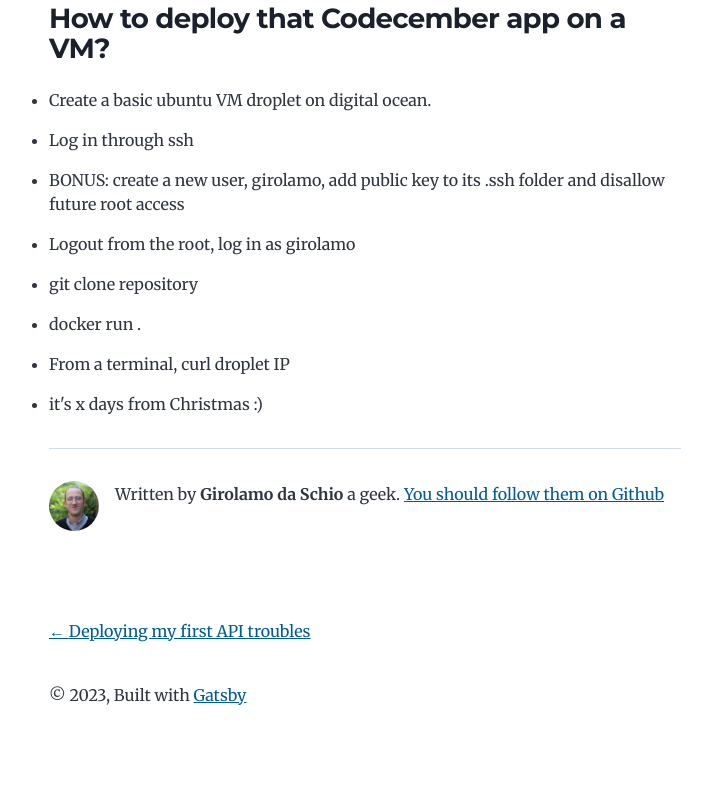
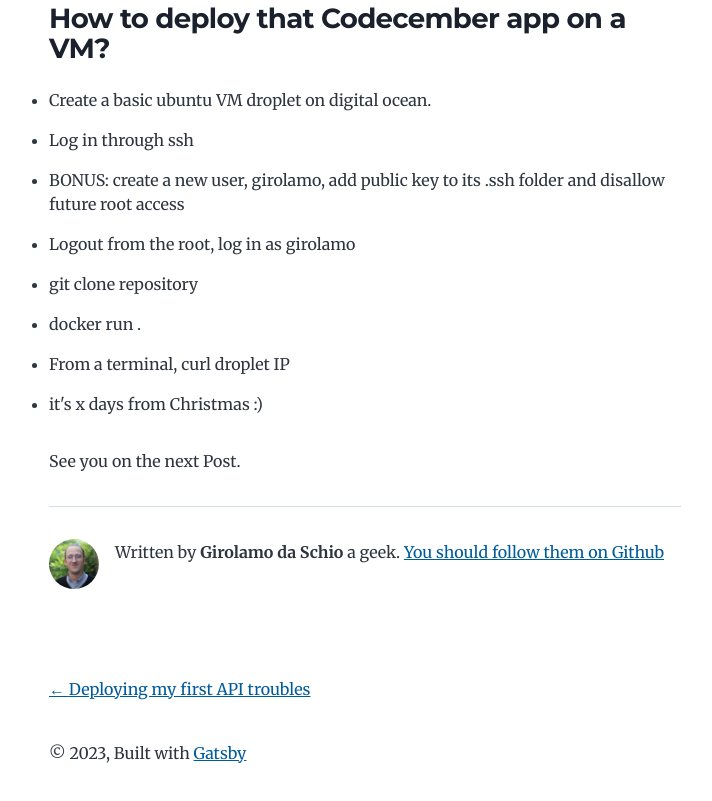
Before and after one commit to girolamodaschio/blog, a Gatsby site: page /04_codecember/ in a window 1280 px wide. Shown: the part 1059-1860 px from the top of the page, without its empty margins (275-987 px from the left). Before the commit the page ends 1830 px from the top, so only its background shows below. Built offline with nearby package versions, Linux system fonts and the light colour scheme; Gatsby itself is replaced by a stand-in of ours.

Commit message:
Add goodbye to text

```diff
--- a/content/blog/04_codecember/index.md
+++ b/content/blog/04_codecember/index.md
@@ -34,3 +34,6 @@ What I'm going to do next?
 * docker run .
 * From a terminal, curl droplet IP
 * it's x days from Christmas :)
+
+
+See you on the next Post.
```
